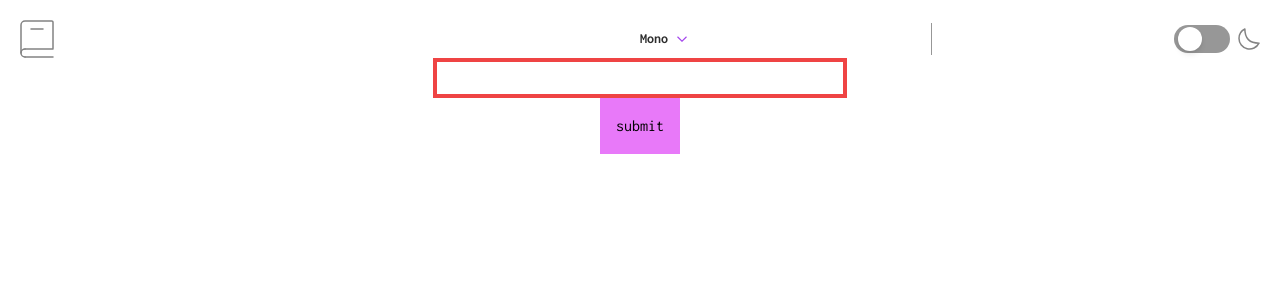
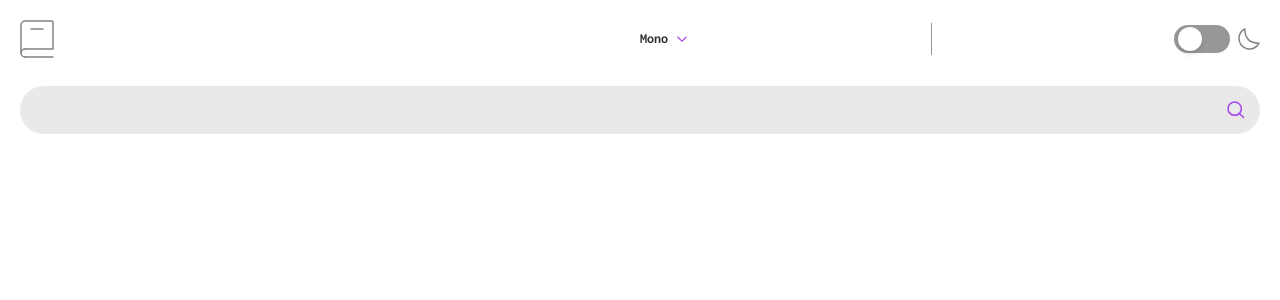
Before and after one commit to JaacielBriseo/dictionary-web-app, a React (Vite) app: page / in a window 1280 px wide. Shown: the top 300 px of the page. Built offline with nearby package versions, Linux system fonts and the light colour scheme.

Commit message:
Searchbar component create

```diff
--- a/src/DictionaryApp.tsx
+++ b/src/DictionaryApp.tsx
@@ -1,30 +1,15 @@
-import { useContext } from 'react';
 import { Navbar } from './components/Navbar';
-import { useTheme } from './hooks/useTheme';
-import { DictionaryContext } from './contexts/Dictionary/DictionaryContext';
+import { useTheme, useDictionaryContext } from './hooks';
+import { SearchBar } from './components/SearchBar';
 
 export const DictionaryApp = () => {
 	const { font } = useTheme();
-	const { inputValue, onQueryChange, setInputValue, data } = useContext(DictionaryContext);
+	const { data } = useDictionaryContext();
 
 	return (
-		<div className={`p-5 bg-white dark:bg-VeryDark ${font}`}>
+		<div className={`p-5 space-y-7 bg-white dark:bg-VeryDark ${font}`}>
 			<Navbar />
-			<form className='flex flex-col justify-center items-center'>
-				<input
-					type='text'
-					name='query'
-					value={inputValue}
-					onChange={e => {
-						onQueryChange(e);
-						setInputValue(e.target.value);
-					}}
-					className='border-red-500 border-4 h-10 w-4/12'
-				/>
-				<button type='submit' className='bg-fuchsia-400 p-4'>
-					submit
-				</button>
-			</form>
+			<SearchBar />
 			<div>{JSON.stringify(data)}</div>
 		</div>
 	);
--- /dev/null
+++ b/src/components/SearchBar.tsx
@@ -0,0 +1,16 @@
+import { useDictionaryContext } from '../hooks';
+export const SearchBar = () => {
+	const { inputValue, onQueryChange, setInputValue } = useDictionaryContext();
+	return (
+		<input
+			type='text'
+			name='query'
+			value={inputValue}
+			onChange={e => {
+				onQueryChange(e);
+				setInputValue(e.target.value);
+			}}
+			className='w-full h-12 px-5 rounded-3xl bg-Gray bg-[url(/images/icon-search.svg)] bg-no-repeat bg-right-15'
+		/>
+	);
+};
--- a/src/contexts/Dictionary/DictionaryProvider.tsx
+++ b/src/contexts/Dictionary/DictionaryProvider.tsx
@@ -30,7 +30,7 @@ export const DictionaryProvider: React.FC<Props> = ({ children }) => {
 	};
 
 	useEffect(() => {
-		if (query === '') return;
+		if (!query.length) return;
 		fetchData();
 	}, [fetchData, query]);
 
--- /dev/null
+++ b/src/hooks/index.ts
@@ -0,0 +1,2 @@
+export * from './useDictionaryContext';
+export * from './useTheme';
--- /dev/null
+++ b/src/hooks/useDictionaryContext.ts
@@ -0,0 +1,3 @@
+import { useContext } from 'react';
+import { DictionaryContext } from '../contexts/Dictionary/DictionaryContext';
+export const useDictionaryContext = () => useContext(DictionaryContext)
--- a/src/index.css
+++ b/src/index.css
@@ -2,3 +2,6 @@
 @tailwind base;
 @tailwind components;
 @tailwind utilities;
+.bg-right-15 {
+	background-position: right 15px center;
+}
```
